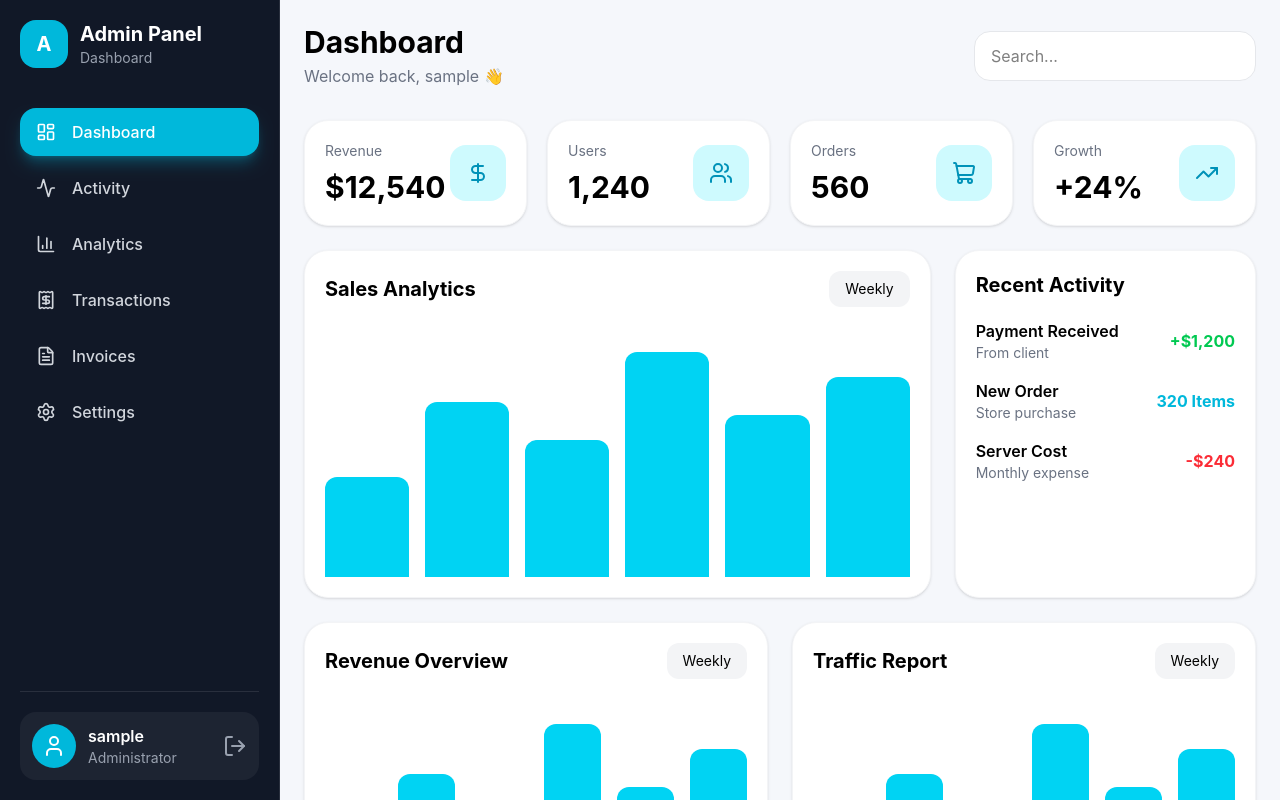
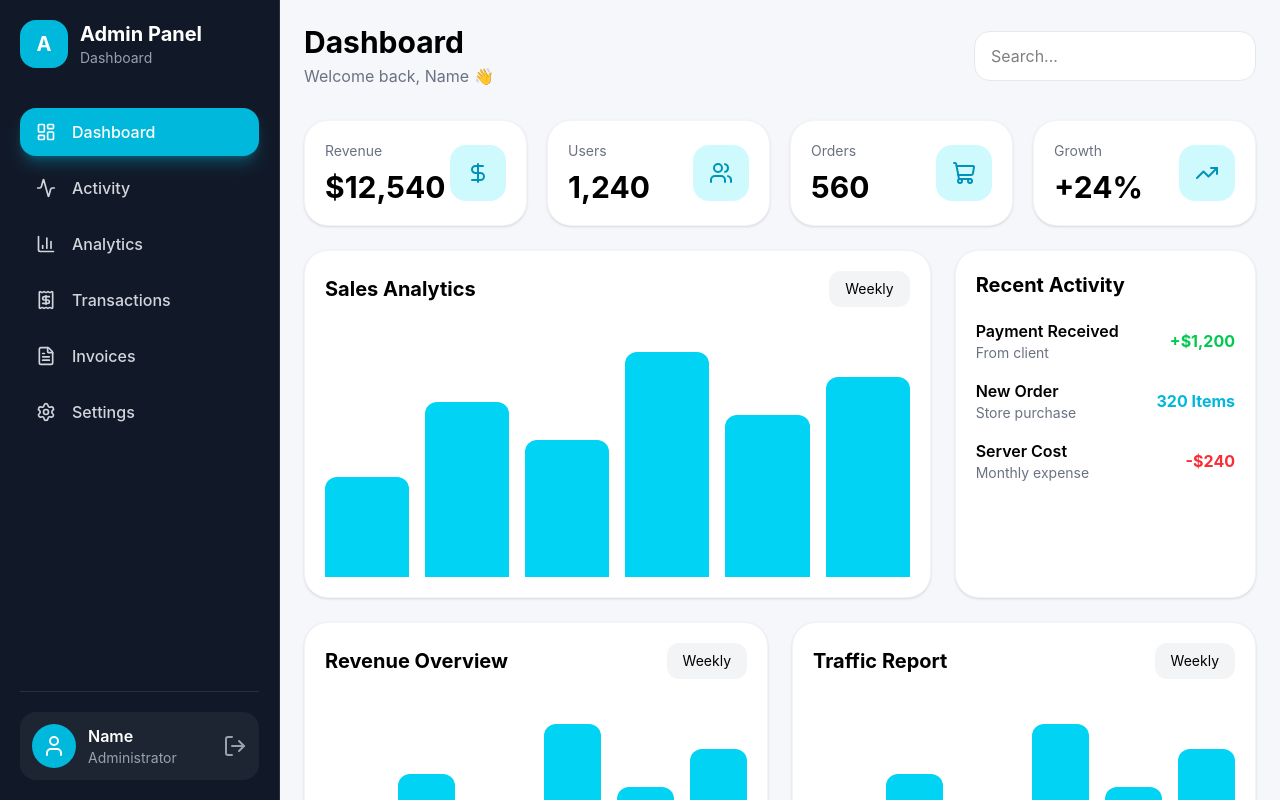
Before and after one commit to Skjuned-89/AdminPage-github.io, a React (Vite) app: page /dashboard in a window 1280 px wide. Built offline with nearby package versions, Linux system fonts and the light colour scheme; sample sign-in values are in the browser's storage.

Commit message:
Updated dashboard UI

```diff
--- a/src/components/Dashcomp.jsx
+++ b/src/components/Dashcomp.jsx
@@ -96,8 +96,8 @@ function RecentActivity() {
     </div>
   );
 }
-const userName = localStorage.getItem('user')
-const Name = JSON.parse(userName).username
+// const userName = localStorage.getItem('user')
+// const Name = JSON.parse(userName).username
 export default function DashboardRight() {
   return (
     <div className="flex-1 bg-[#f5f7fb] p-6 overflow-y-auto w-full h-screen ">
@@ -110,7 +110,7 @@ export default function DashboardRight() {
           </h1>
 
           <p className="text-gray-500 mt-1">
-            Welcome back, {Name} 👋
+            Welcome back, Name 👋
           </p>
         </div>
 
--- a/src/components/Sidebar.jsx
+++ b/src/components/Sidebar.jsx
@@ -23,8 +23,8 @@ function SidebarCard({ title, icon: Icon, active }) {
     </div>
   );
 }
-const userName = localStorage.getItem('user')
-const Name = JSON.parse(userName).username
+// const userName = localStorage.getItem('user')
+// const Name = JSON.parse(userName).username
 
 export default function Sidebar() {
   return (
@@ -89,7 +89,7 @@ export default function Sidebar() {
             </div>
 
             <div>
-              <h1 className="text-white font-semibold">{Name}</h1>
+              <h1 className="text-white font-semibold">Name</h1>
               <p className="text-gray-400 text-sm">Administrator</p>
             </div>
           </div>
```
